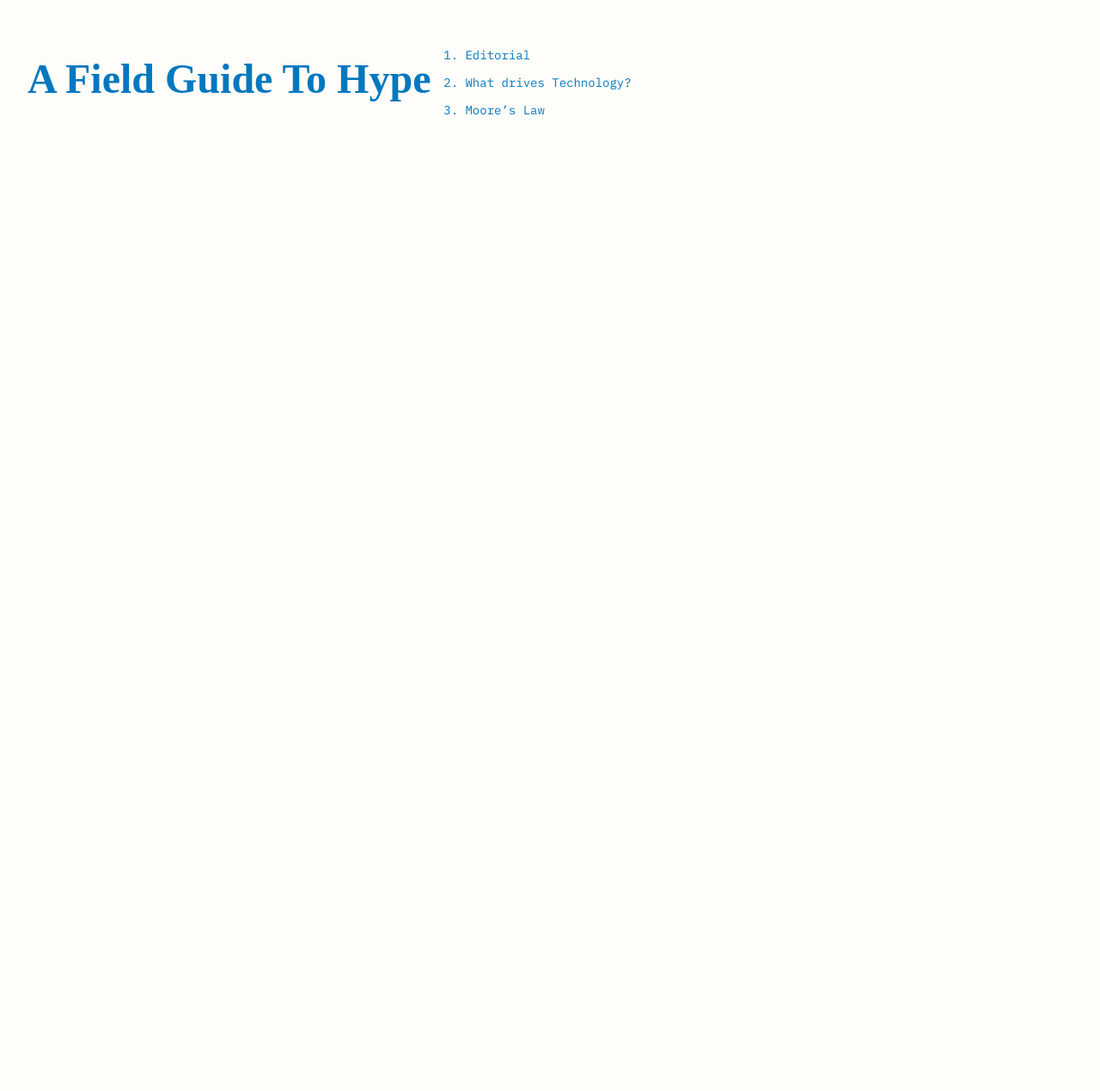
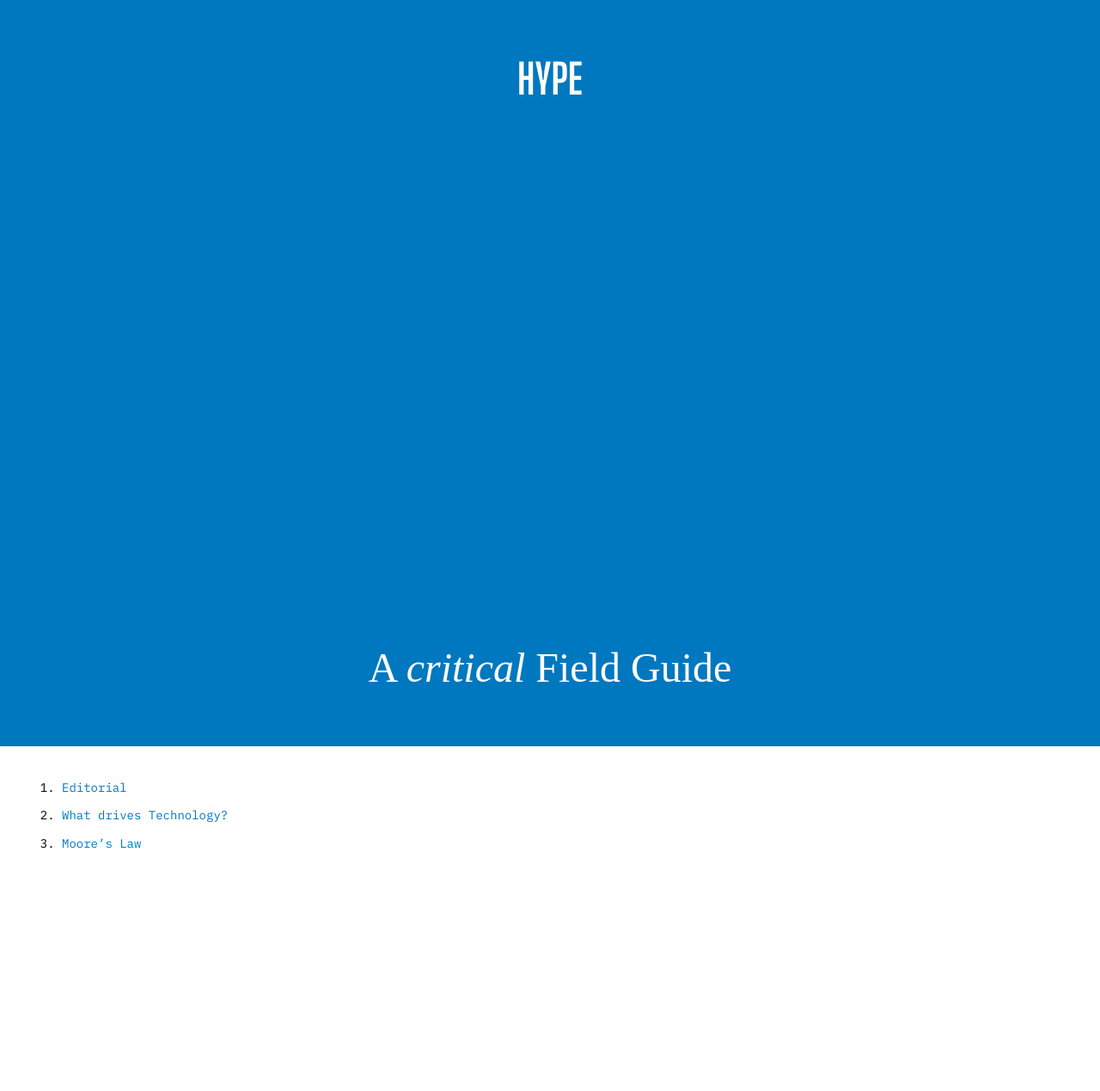
Before and after one commit to Klingebeil/a-fieldguide-to-hype, a Jekyll site: the page built from index.html, in a window 1280 px wide. Shown: the whole page at 86% size. Built offline with Jekyll 4.4.1, drawn with Linux system fonts in a browser that asks for light colours; before the commit the page ends 900 px from its top, so only the background shows below that.

Commit message:
new cover

```diff
--- a/_layouts/home.html
+++ b/_layouts/home.html
@@ -1,5 +1,9 @@
----
-layout: default
----
-
-{{ content }}
+<html lang="de">
+<head>
+{% include head.html %}
+</head>
+<body>
+    {{ content }}
+{% include script.html %}
+</body>
+</html>
--- a/_sass/_typography.scss
+++ b/_sass/_typography.scss
@@ -18,6 +18,32 @@ body {
 
 .pre, .next {
     hyphens: none;
+}
+
+sup a{
+    font-variant-numeric: lining-nums;
+    font-size: 0.7em;
+    color: var(--text);
+    text-decoration: none;
+    border: 1px solid var(--text);
+    padding: 2px 4px 0px 4px;
+    border-radius: 99px;
+    margin-left: 2px;
+
+}
+
+.footnotes {
+    font-family: 'IBM Plex Mono', monospace;
+    font-size: 0.5em;
+    max-width: 50vw;
+    margin-top: 30vw;
+    border-top: 1px solid var(--text);
+
+    li {margin-left: 4vw;}
+    .reversefootnote {
+        text-decoration: none;
+        color: var(--text);
+    }
 }
 
 // FONT HELPERS
@@ -118,6 +144,17 @@ button {
     border-color: inherit;
 }
 
+/* COVER */
+
+#headline-top{
+    padding: 0;
+    margin: 0;
+}
+
+#headline-bottom{
+    margin: 70vh 0 0 0;
+}
+
 /* ARTICLE STYLING */
 
 .article-subtitle {
--- a/_sass/_variables.scss
+++ b/_sass/_variables.scss
@@ -28,7 +28,7 @@
 }
 
 .txt-color-secondary {
-    color: var(--text-secondary);
+    color: var(--bg-main);
 }
 
 .hover-contrast:hover {
--- a/index.html
+++ b/index.html
@@ -2,36 +2,14 @@
 layout: home
 title: Entwicklungsreport 2021
 ---
-{% include next-previous-article.html %}
+
 <div>
-    <div class="flex flex-wrap w-100">
-        <h1>A Field Guide To Hype</h1>
-        <!-- <div class="w-25-ns w-0 serif pr2" id="nav">
-            <button class="mono f6 br-pill dib dn-ns bn pl2 pr2" id="menu-button">Contents</button>
-            <nav class="w-100 dn dib-ns pa3" id="contents">
-                <h2 class="pt2 pr2 pb2 mono lh-solid contrast-color ttu f6">
-                    contents
-                </h2>
-                <ol>
-                    {% for article in site.content %}
-                        <li class="mb3 mono f6"><a href="#{{ article.title | replace: " ", "_" }}" class="txt-color link">{{ article.title }}</a></li>
-                    {% endfor %}
-                </ol>
-
-                <hr>
-                <button class="mt3 mono f6 br-pill bg-main contrast-color ba pa2 flex pointer" onclick="window.location.href = 'https://sz-innovation.github.io/entwicklungsreport-2021/Entwicklungsreport-2021-2022.pdf';">
-                    <svg class="svg-icon" viewBox="0 0 20 20">
-                        <path fill="none" d="M15.608,6.262h-2.338v0.935h2.338c0.516,0,0.934,0.418,0.934,0.935v8.879c0,0.517-0.418,0.935-0.934,0.935H4.392c-0.516,0-0.935-0.418-0.935-0.935V8.131c0-0.516,0.419-0.935,0.935-0.935h2.336V6.262H4.392c-1.032,0-1.869,0.837-1.869,1.869v8.879c0,1.031,0.837,1.869,1.869,1.869h11.216c1.031,0,1.869-0.838,1.869-1.869V8.131C17.478,7.099,16.64,6.262,15.608,6.262z M9.513,11.973c0.017,0.082,0.047,0.162,0.109,0.226c0.104,0.106,0.243,0.143,0.378,0.126c0.135,0.017,0.274-0.02,0.377-0.126c0.064-0.065,0.097-0.147,0.115-0.231l1.708-1.751c0.178-0.183,0.178-0.479,0-0.662c-0.178-0.182-0.467-0.182-0.645,0l-1.101,1.129V1.588c0-0.258-0.204-0.467-0.456-0.467c-0.252,0-0.456,0.209-0.456,0.467v9.094L8.443,9.553c-0.178-0.182-0.467-0.182-0.645,0c-0.178,0.184-0.178,0.479,0,0.662L9.513,11.973z"></path>
-                    </svg>Download PDF
-                </button>
-                <button class="mt3 mono f6 br-pill bg-main contrast-color ba pa2 flex pointer" onclick="window.location.href = 'https://waspassiert.substack.com/';">
-                    <svg class="svg-icon" viewBox="0 0 20 20">
-                        <path fill="none" d="M17.051,3.302H2.949c-0.866,0-1.567,0.702-1.567,1.567v10.184c0,0.865,0.701,1.568,1.567,1.568h14.102c0.865,0,1.566-0.703,1.566-1.568V4.869C18.617,4.003,17.916,3.302,17.051,3.302z M17.834,15.053c0,0.434-0.35,0.783-0.783,0.783H2.949c-0.433,0-0.784-0.35-0.784-0.783V4.869c0-0.433,0.351-0.784,0.784-0.784h14.102c0.434,0,0.783,0.351,0.783,0.784V15.053zM15.877,5.362L10,9.179L4.123,5.362C3.941,5.245,3.699,5.296,3.581,5.477C3.463,5.659,3.515,5.901,3.696,6.019L9.61,9.86C9.732,9.939,9.879,9.935,10,9.874c0.121,0.062,0.268,0.065,0.39-0.014l5.915-3.841c0.18-0.118,0.232-0.36,0.115-0.542C16.301,5.296,16.059,5.245,15.877,5.362z"></path>
-                    </svg>Newsletter
-                </button>
-            </nav>
-        </div>-->
-        <ol>
+    <div class="pa5 w-100 bg-contrast" id="cover-splash">
+        <h1 class="f1 f1-ns big-shoulders ttu tc b txt-color-secondary" id="headline-top">Hype</h1>
+        <h1 class="f2 f1-ns erif tc normal txt-color-secondary" id="headline-bottom">A <span class="i">critical</span> Field Guide</h1>
+    </div>
+    <div class="w-100 pa4 pt3 pb7">
+        <ol class="center">
             {% for article in site.content %}
                 <li class="mb3 mono f6"><a href="{{site.url}}/{{article.url}}" class="txt-color link">{{ article.title }}</a></li>
             {% endfor %}
```
Also changed, not shown: _content/01-00-what-drives-technology.md (+3 -2 lines), _content/01-01-moores-law.md (+3 -1 lines), 6 other files.
